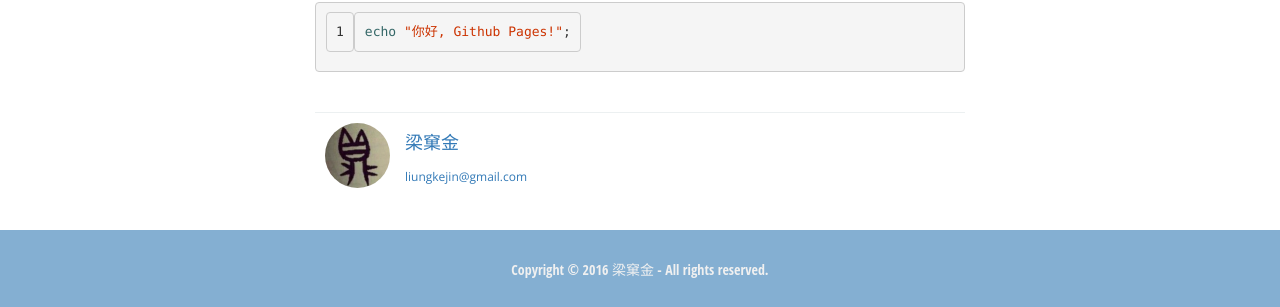
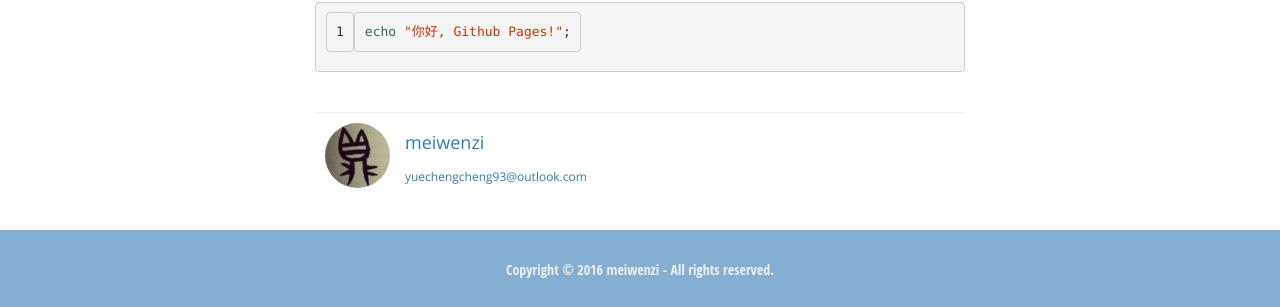
Before and after one commit to meiwenzi/meiwenzi.github.io, a Jekyll site: the page built from _posts/2016-08-31-Getting-Started.md, in a window 1280 px wide. Shown: the part 624-931 px from the top of the page. Built offline with Jekyll 4.4.1, drawn with Linux system fonts in a browser that asks for light colours.

Commit message:
v1.0.0.0.4

```diff
--- a/_includes/post_footer.html
+++ b/_includes/post_footer.html
@@ -3,7 +3,7 @@
         <img src="/assets/img/avatar.JPG" alt="My Avatar" class="img-circle">
     </div>
     <section class="author">
-        <h4><a href="/about.html">梁窠金</a></h4>
-        <a href="mailto:liungkejin@gmail.com">liungkejin@gmail.com</a>
+        <h4><a href="/about.html">meiwenzi</a></h4>
+        <a href="mailto:yuechengcheng93@outlook.com">yuechengcheng93@outlook.com</a>
     </section>
 </footer>
```
Also changed, not shown: _data/author.yml (+9 -25 lines).
